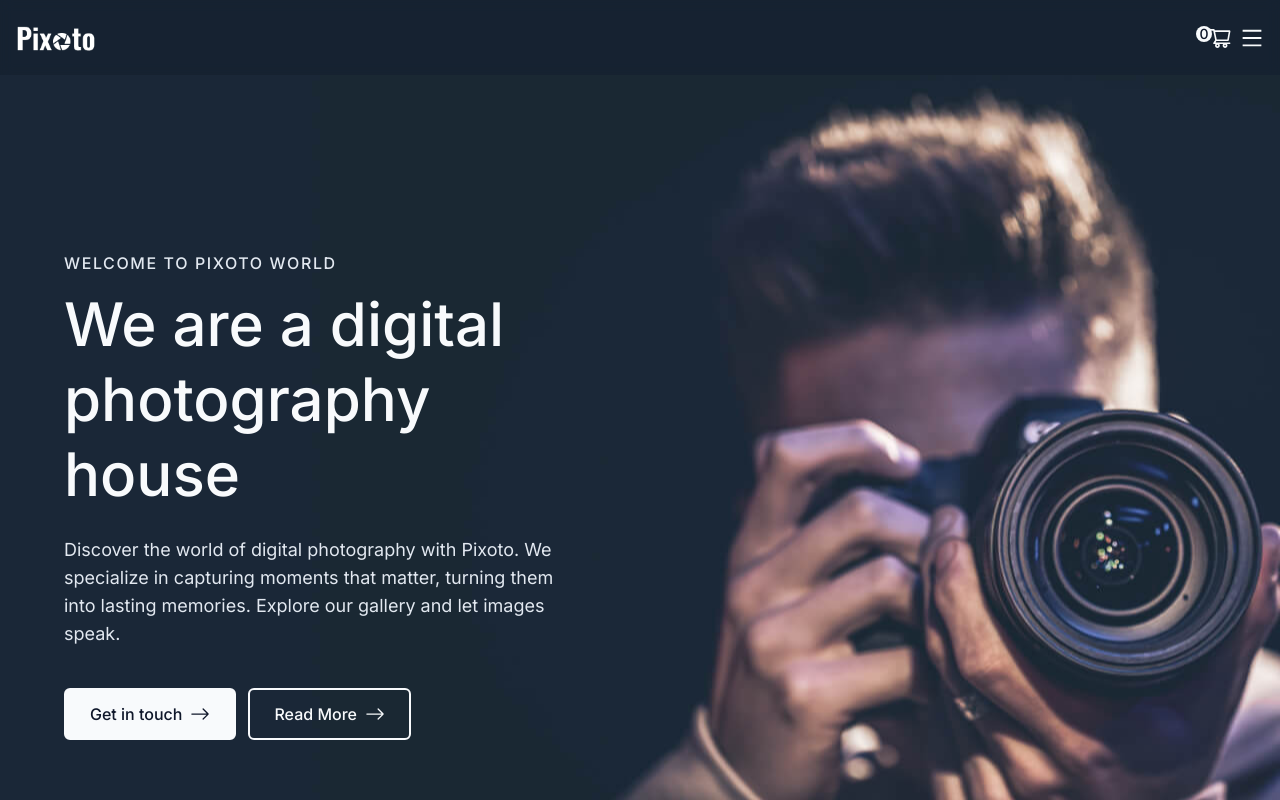
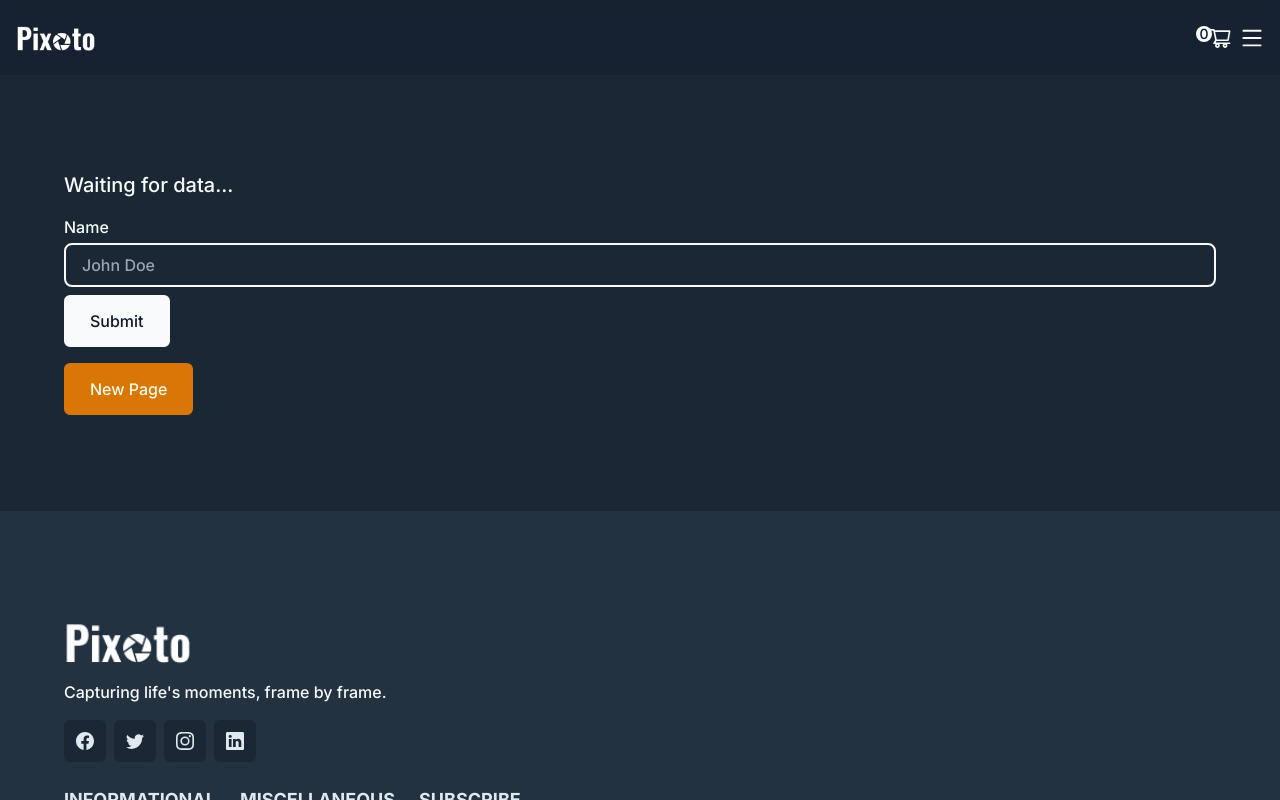
Before and after one commit to seesmof/Pixoto-Photos-Website, a Next.js app: page / in a window 1280 px wide. Shown: the top 800 px of the page. Built offline with nearby package versions, Linux system fonts and the light colour scheme.

Commit message:
update 2 files and delete 4 files

```diff
--- a/app/globals.css
+++ b/app/globals.css
@@ -21,6 +21,12 @@
   .btn-fill {
     @apply bg-slate-50 text-slate-900 border-transparent hover:bg-transparent border-slate-50 hover:text-slate-50;
   }
+  .btn-red {
+    @apply bg-red-600 text-red-50 border-red-600 hover:bg-red-500 hover:border-red-500;
+  }
+  .btn-yellow {
+    @apply bg-amber-600 text-amber-50 border-amber-600 hover:bg-amber-500 hover:border-amber-500;
+  }
   .footer-section {
     @apply uppercase font-bold text-lg;
   }
--- a/app/page.tsx
+++ b/app/page.tsx
@@ -1,3 +1,4 @@
+"use client";
 import AboutMe from "@/components/Home/AboutMe";
 import Hero from "@/components/Home/Hero";
 import Navbar from "@/components/Navbar";
@@ -8,19 +9,70 @@ import Gear from "@/components/Home/Gear";
 import Testimonials from "@/components/Home/Testimony";
 import Blog from "@/components/Home/Blog";
 import Footer from "@/components/Footer";
+import { useRef, useState } from "react";
+import { Prompt } from "next/font/google";
 
 export default function Home() {
+  const [finalValue, setFinalValue] = useState("Waiting for data...");
+  const nameInputRef = useRef<HTMLInputElement>(null);
+
+  const handleSubmit = (e: any) => {
+    e.preventDefault();
+    const value = confirm("Are you sure?");
+    if (value === true) {
+      setFinalValue("Submitted! 😄");
+      console.log("Successfully submitted the form.");
+    } else {
+      setFinalValue("Failed to submit 😔");
+      console.warn(
+        "WARNING: Failed to submit form.\nWARNING_CODE: 8TSysKrrbim"
+      );
+    }
+    nameInputRef.current!.value = "";
+    nameInputRef.current?.focus();
+  };
+
+  const handleNewPage = () => {
+    const userPrompt = prompt("Enter your name please: ");
+    if (userPrompt) console.log(`Welcome, ${userPrompt}!`);
+  };
+
   return (
     <>
-      {/* container max-w-6xl */}
-      <Hero />
+      <div className="layout gap-4">
+        <h2 className="font-medium text-xl">{finalValue}</h2>
+        <form
+          className="flex flex-col gap-2"
+          onSubmit={(e) => {
+            handleSubmit(e);
+          }}
+        >
+          <div className="flex flex-col gap-1 font-medium">
+            <label htmlFor="name">Name</label>
+            <input
+              type="text"
+              id="name"
+              className="bg-inherit px-4 py-2 rounded-lg border-2 border-slate-50 outline-none"
+              placeholder="John Doe"
+              required
+              ref={nameInputRef}
+            />
+          </div>
+          <button className="btn btn-fill">Submit</button>
+        </form>
+        <button className="btn btn-yellow" onClick={handleNewPage}>
+          New Page
+        </button>
+      </div>
+
+      {/* <Hero />
       <AboutMe />
       <MyServices />
       <MyAlbum />
       <Contact />
       <Gear />
       <Testimonials />
-      <Blog />
+      <Blog /> */}
     </>
   );
 }
--- a/app/testing/layout.tsx
+++ /dev/null
@@ -1,15 +0,0 @@
-import "./local.css";
-
-export default function RootLayout({
-  children,
-}: {
-  children: React.ReactNode;
-}) {
-  return (
-    <html lang="en">
-      <body>
-        <div className="flex flex-col p-4 gap-4 min-h-screen">{children}</div>
-      </body>
-    </html>
-  );
-}
--- a/app/testing/local.css
+++ /dev/null
@@ -1,19 +0,0 @@
-@tailwind base;
-@tailwind components;
-@tailwind utilities;
-
-.btn {
-  @apply rounded-md border-2 px-6 py-3 w-max flex font-medium items-center flex-row gap-2 duration-300 active:scale-95;
-}
-.btn-outline {
-  @apply bg-transparent border-slate-50 text-slate-50;
-}
-.btn-fill {
-  @apply bg-slate-50 text-slate-900 border-transparent hover:bg-transparent border-slate-50 hover:text-slate-50;
-}
-.btn-red {
-  @apply bg-red-600 text-red-50 border-red-600 hover:bg-red-500 hover:border-red-500;
-}
-.btn-yellow {
-  @apply bg-amber-600 text-amber-50 border-amber-600 hover:bg-amber-500 hover:border-amber-500;
-}
--- a/app/testing/page.tsx
+++ /dev/null
@@ -1,68 +0,0 @@
-"use client";
-import React from "react";
-
-const TestingPage = () => {
-  const showError = () => {
-    console.error(
-      "ERROR: Page did not reload! Introduced deep deeply window replace for man boat many greatly bigger account silence loose shut village stream ever street house except tobacco getting too! \nERROR_CODE: oqKQkg5Zi"
-    );
-    alert(
-      "Warning! This is an alert! Please do not close this page! Remain calm and wait for the page to reload!"
-    );
-  };
-
-  const showWarning = (): boolean => {
-    console.warn(
-      "Warning: This is a warning! Please do not close this page! Remain calm and wait for the page to reload!"
-    );
-    const outputValue = confirm("Warning! Do you want to close this page?");
-    if (outputValue) {
-      window.location.reload();
-      return true;
-    }
-    return false;
-  };
-
-  return (
-    <>
-      <button onClick={showError} className="btn btn-red">
-        Error
-      </button>
-      <button onClick={showWarning} className="btn btn-yellow">
-        Warning
-      </button>
-
-      <form className="gap-2 flex flex-col bg-slate-800">
-        <div className="flex flex-col gap-1">
-          <label htmlFor="name" className="font-medium">
-            Name
-          </label>
-          <input
-            type="text"
-            id="name"
-            className="bg-inherit outline-none border-2 border-slate-200 rounded-md"
-          />
-        </div>
-        <div className="flex flex-col gap-1">
-          <label htmlFor="email" className="font-medium">
-            Email
-          </label>
-          <input
-            type="email"
-            id="email"
-            className="bg-inherit outline-none border-2 border-slate-200 rounded-md"
-          />
-        </div>
-        <button
-          onClick={() => {
-            const confirmationValue = confirm("Submit?");
-          }}
-        >
-          Submit
-        </button>
-      </form>
-    </>
-  );
-};
-
-export default TestingPage;
```
Also changed, not shown: app/testing/testing.ts (deleted).
